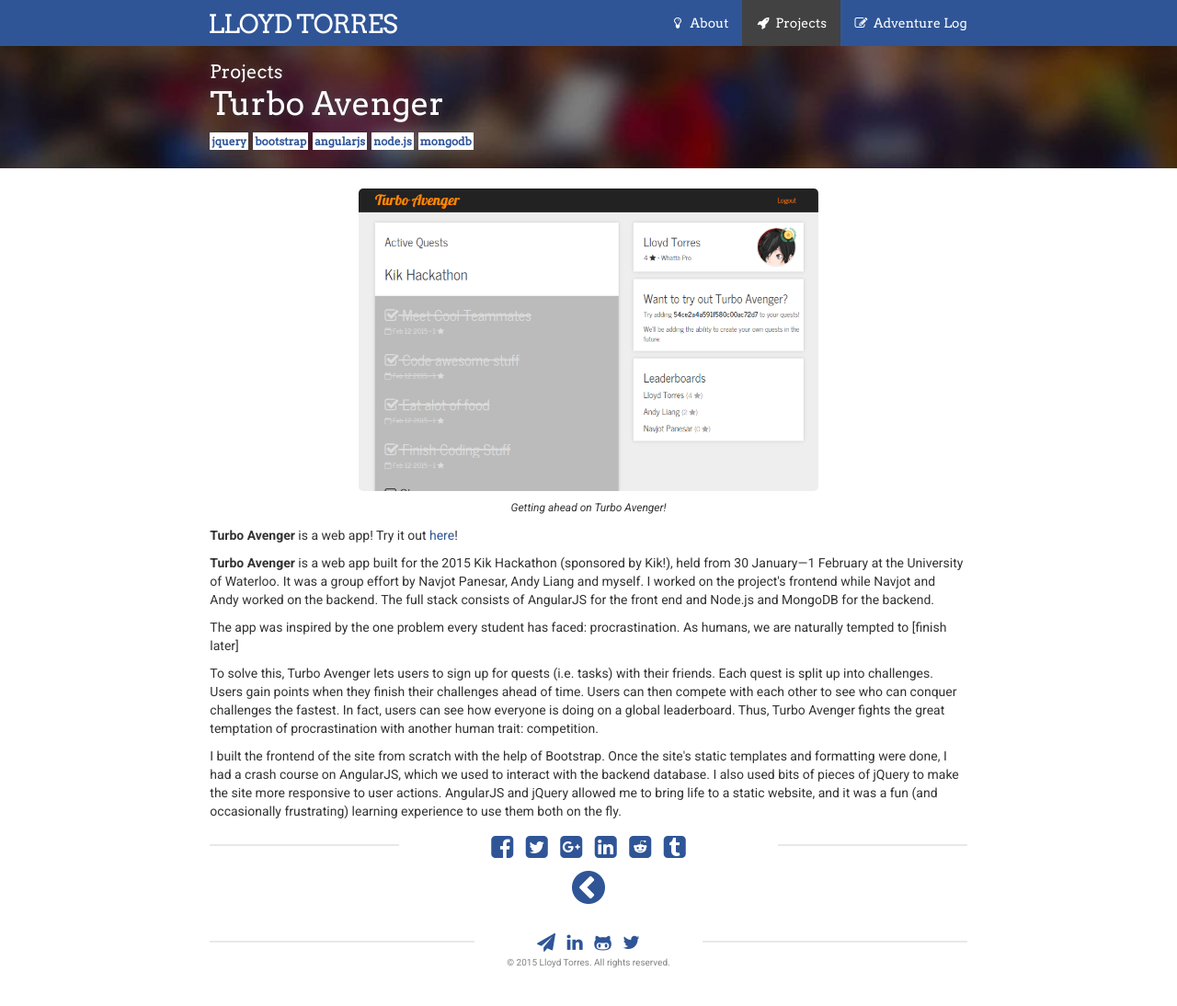
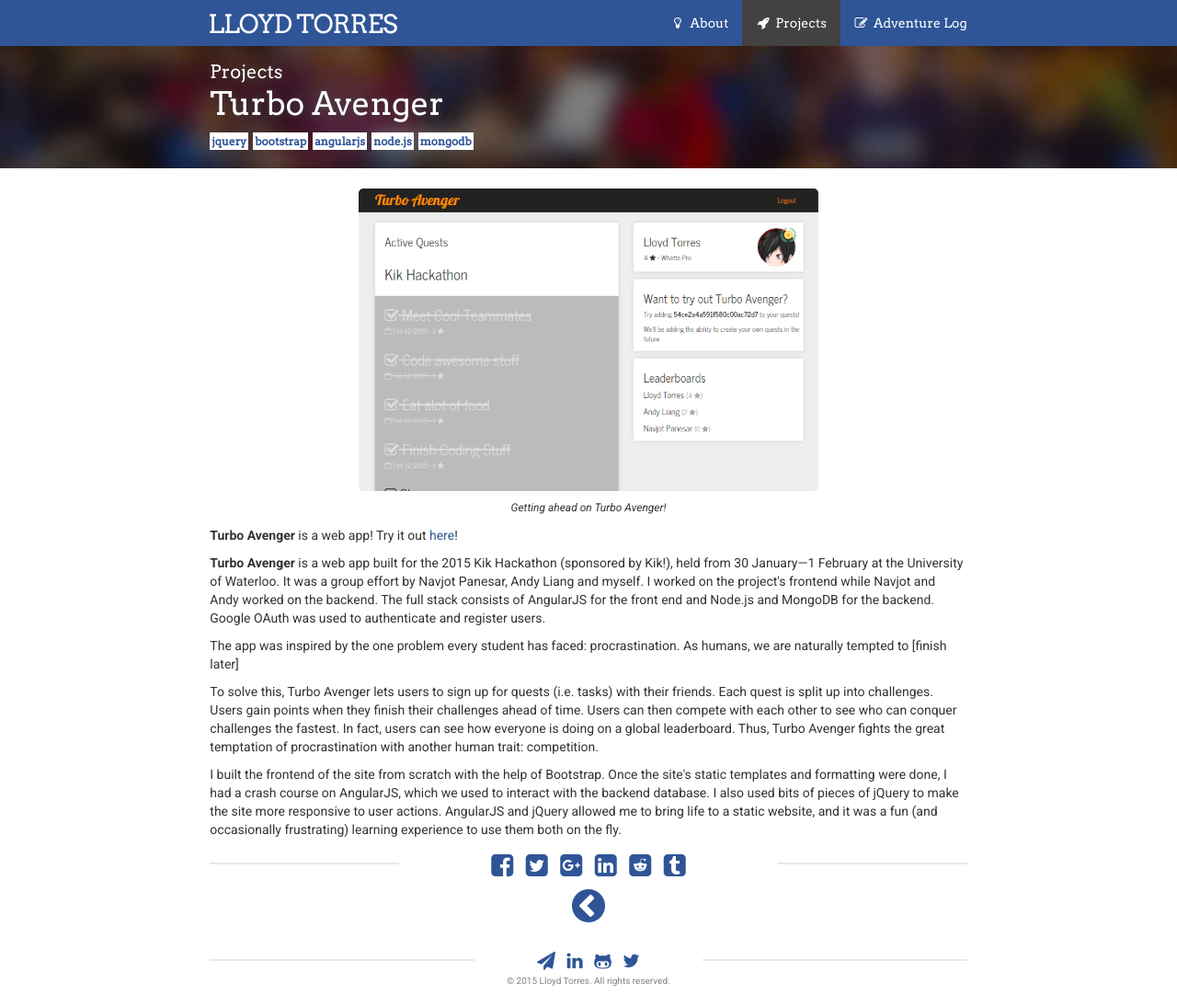
Before and after one commit to lloydtorres/lloydtorres.github.io, a Jekyll site: the page built from turboavenger.md, in a window 1280 px wide and 1094 px high. Shown: the whole window at 92% size. Built offline with Jekyll 4.4.1, drawn with Linux system fonts in a browser that asks for light colours; nearby versions of some CDN libraries.

Commit message:
Note on Google OAuth for Turbo Avenger

```diff
--- a/turboavenger.md
+++ b/turboavenger.md
@@ -37,7 +37,7 @@
 
 <p><strong>Turbo Avenger</strong> is a web app! Try it out <a href="https://turboavenger.herokuapp.com">here</a>!</p>
 
-<p><strong>Turbo Avenger</strong> is a web app built for the 2015 Kik Hackathon (sponsored by Kik!), held from 30 January—1 February at the University of Waterloo. It was a group effort by Navjot Panesar, Andy Liang and myself. I worked on the project's frontend while Navjot and Andy worked on the backend. The full stack consists of AngularJS for the front end and Node.js and MongoDB for the backend.</p>
+<p><strong>Turbo Avenger</strong> is a web app built for the 2015 Kik Hackathon (sponsored by Kik!), held from 30 January—1 February at the University of Waterloo. It was a group effort by Navjot Panesar, Andy Liang and myself. I worked on the project's frontend while Navjot and Andy worked on the backend. The full stack consists of AngularJS for the front end and Node.js and MongoDB for the backend. Google OAuth was used to authenticate and register users.</p>
 
 <p>The app was inspired by the one problem every student has faced: procrastination. As humans, we are naturally tempted to [finish later]</p>
 
```
